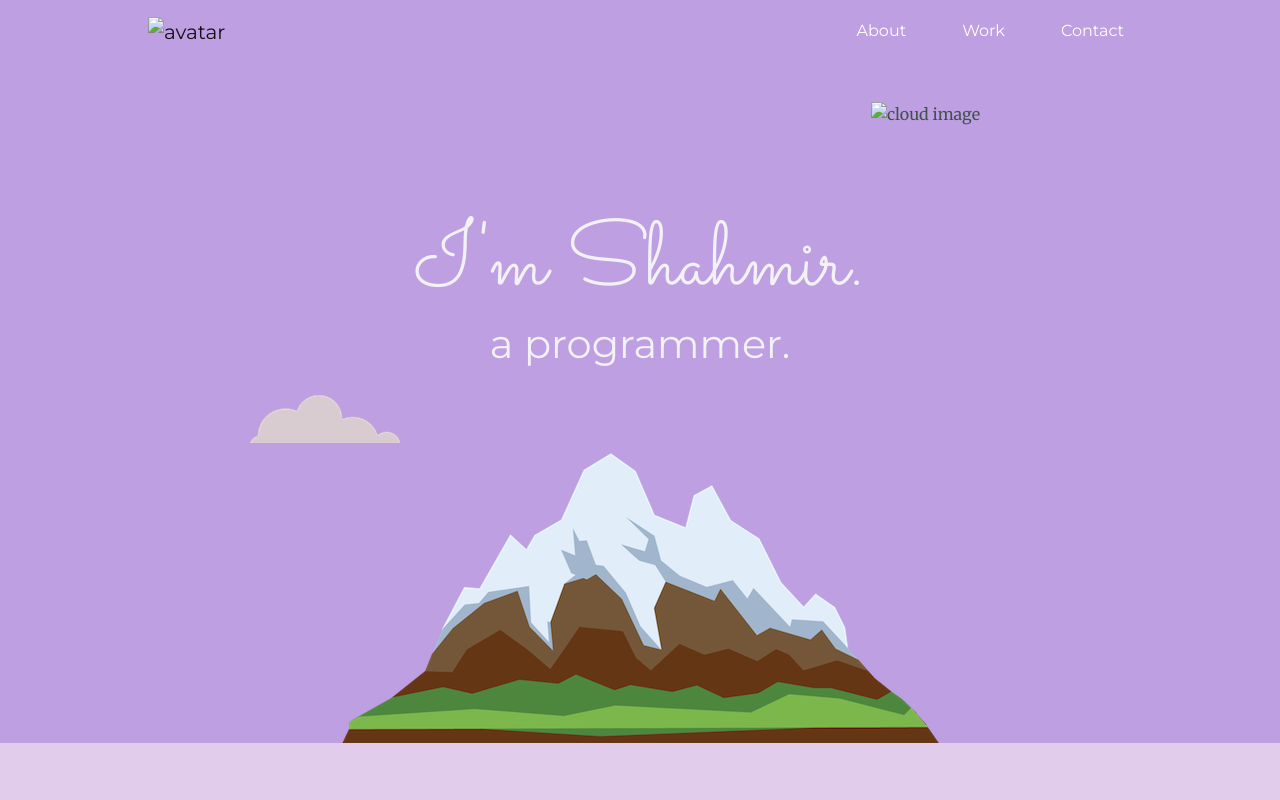
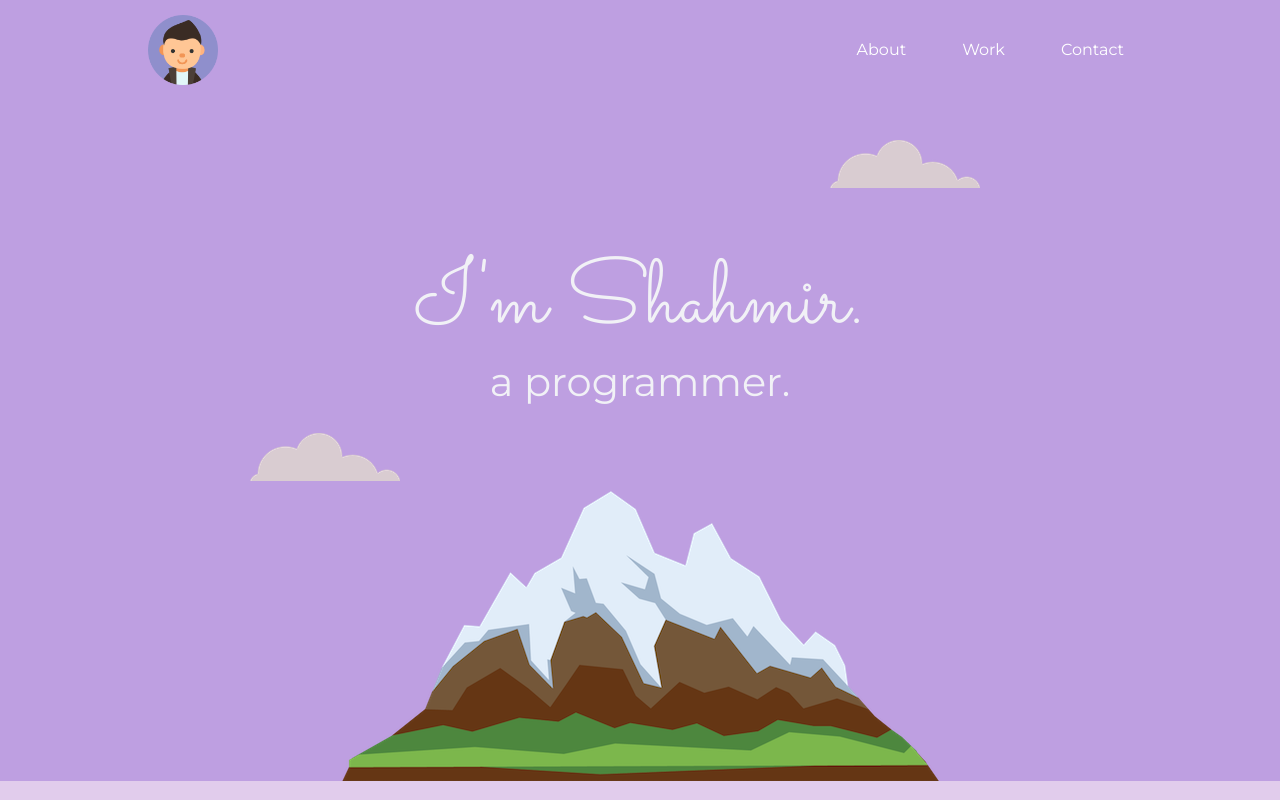
Before and after one commit to shahmir-minhas/WhoIAm, a plain HTML site: page index.html in a window 1280 px wide. Shown: the top 800 px of the page. Drawn offline with nearby package versions, Linux system fonts and the light colour scheme; the site is published under a folder, as on GitHub Pages, so addresses that start at the root find nothing.

Commit message:
Update index.html

```diff
--- a/index.html
+++ b/index.html
@@ -20,7 +20,7 @@
   </section>
   <nav class="navbar navbar-light navbar-expand-lg navbar-custom">
     <a class="navbar-brand" href="index.html">
-      <img src="/images/boy.png" width="70" height="70" alt="avatar" loading="lazy">
+      <img src="images/boy.png" width="70" height="70" alt="avatar" loading="lazy">
     </a>
     <button class="navbar-toggler" type="button" data-toggle="collapse" data-target="#navbarCollapse" aria-controls="navbarNav" aria-expanded="false" aria-label="Toggle navigation">
       <span class="navbar-toggler-icon"></span>
@@ -37,7 +37,7 @@
 
   <!-- top container -->
   <div class="top-container">
-    <img class="top-cloud" src="/images/cloud.png" alt="cloud image">
+    <img class="top-cloud" src="images/cloud.png" alt="cloud image">
     <h1>I'm Shahmir.</h1>
     <h2 class="normal-font">a <span class="pro">pro</span>grammer.</h2>
     <img class="bottom-cloud" src="images/cloud.png" alt="cloud image">
```
